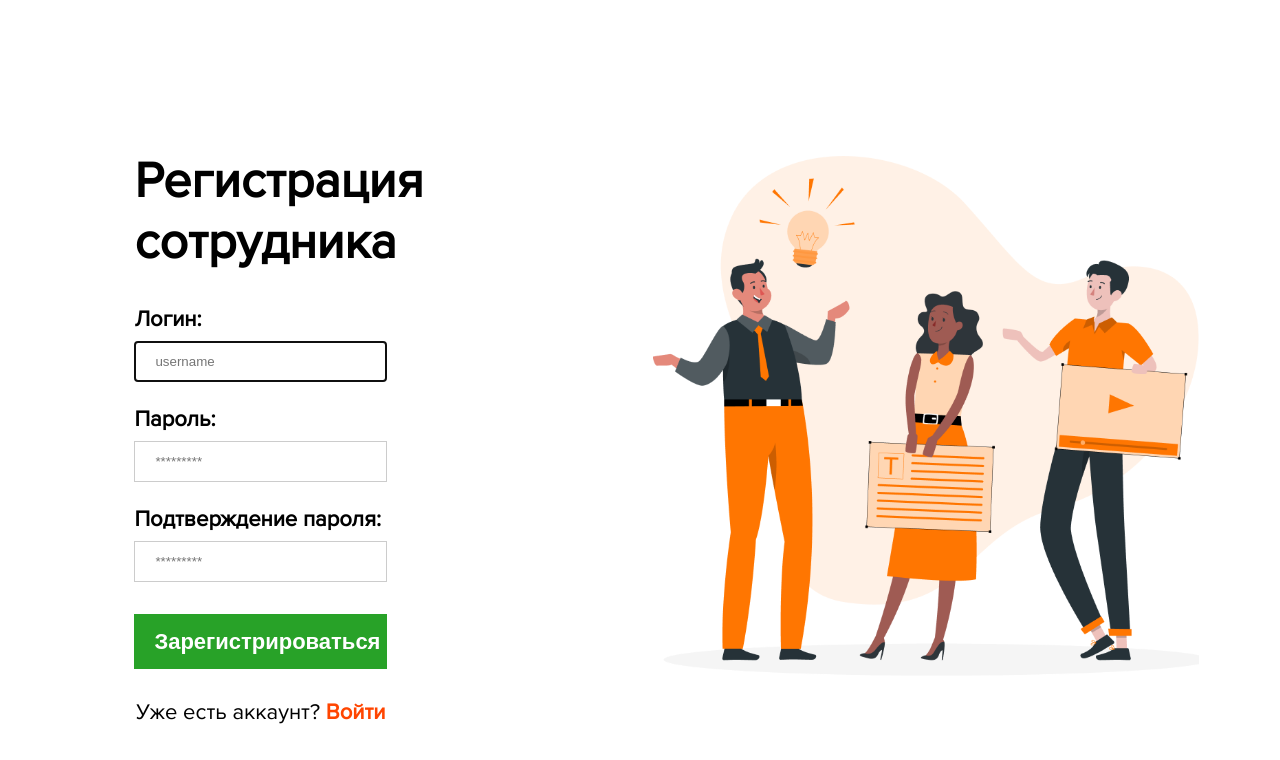
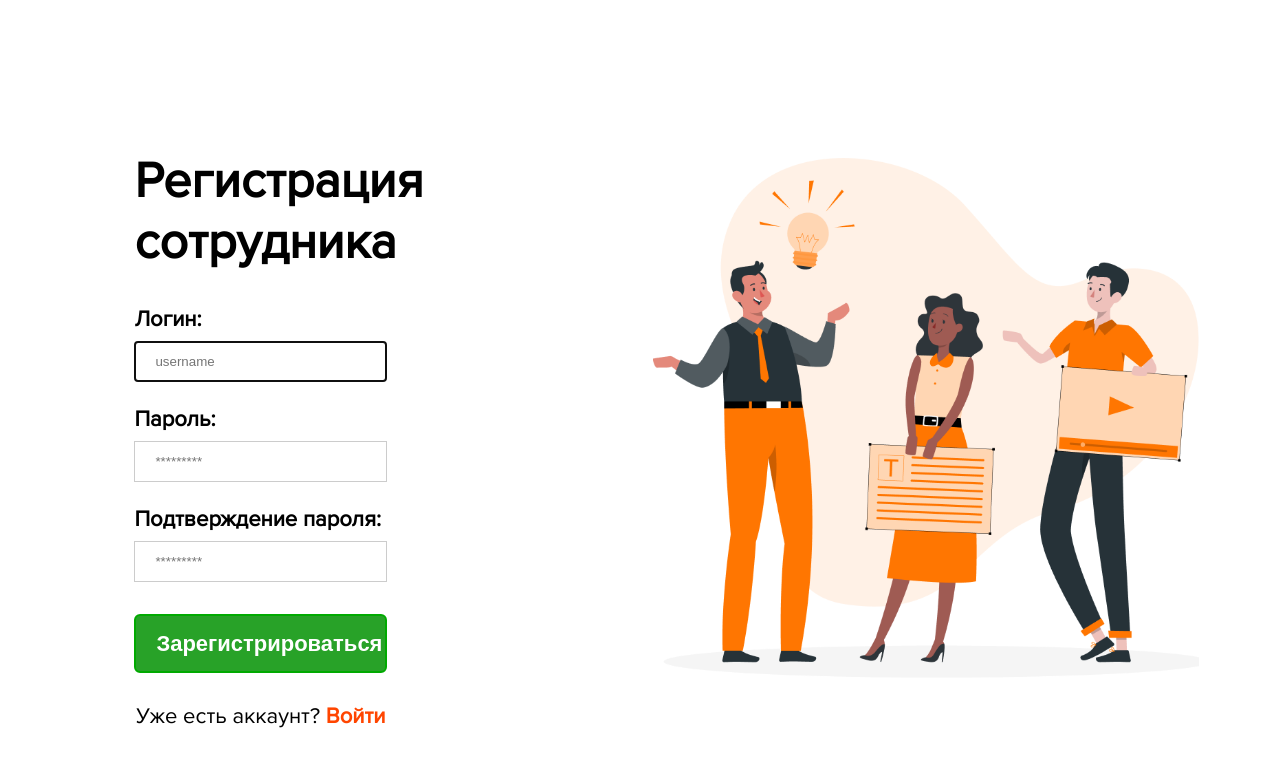
Before and after one commit to Dmitriy200123/employee_portal, a Django app: page /auth/register/ in a window 1280 px wide; the page is wider, and only the part inside the window is pictured. Shown: the part 63-823 px from the top of that part. Before the commit the page ends 787 px from the top of that part, so only its background shows below. Run offline with Django 3.2, Linux system fonts and the light colour scheme.

Commit message:
Edited authentication styles

```diff
--- a/employee_portal/authentication/static/styles/header_part.css
+++ b/employee_portal/authentication/static/styles/header_part.css
@@ -8,9 +8,8 @@
 
 .nav_button {
     display: inline-block;
-    margin-right: 30px;
     margin-left: auto;
-    margin-right: 0em;
+    margin-right: 0;
     float: right;
 }
 
--- a/employee_portal/authentication/static/styles/main_part.css
+++ b/employee_portal/authentication/static/styles/main_part.css
@@ -20,7 +20,7 @@ button {
     color: white;
     padding: 14px 20px;
     margin: 8px 0;
-    border: none;
+    border: 2px solid #00AA00;
     cursor: pointer;
     width: 100%;
     font-style: normal;
@@ -29,6 +29,7 @@ button {
     line-height: 27px;
     align-items: center;
     text-align: center;
+    border-radius: 6px;
 }
 
 a.orange {
```
